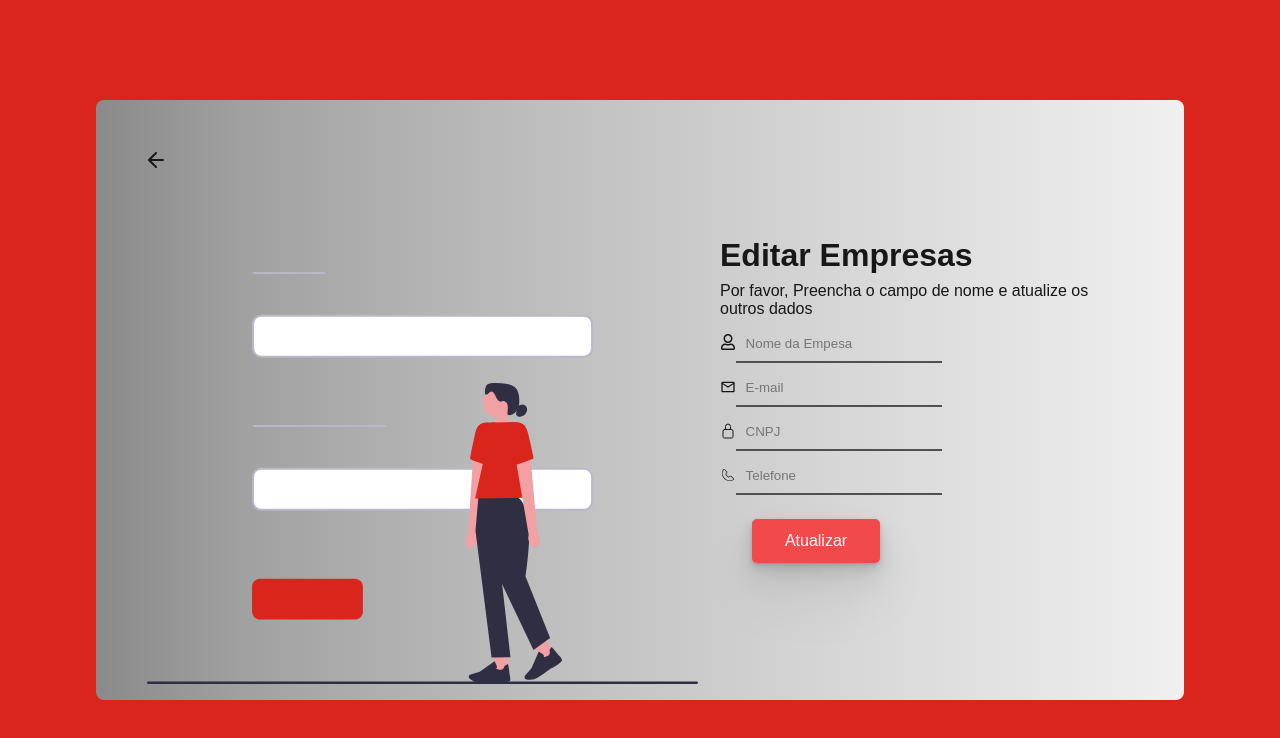
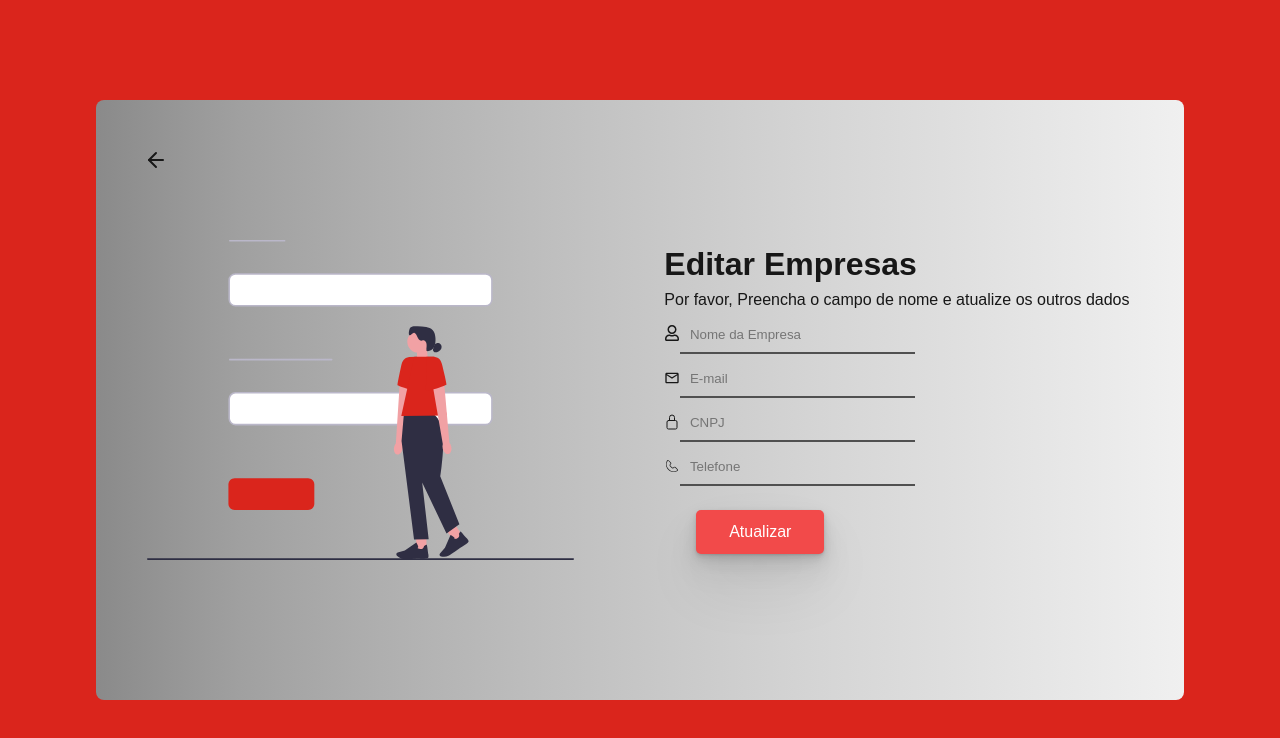
Before and after one commit to pablo-boop/CommandBlock-Front, a Next.js app: page /EditarEmpresas in a window 1280 px wide. Shown: the top 738 px of the page. Built offline with nearby package versions, Linux system fonts and the light colour scheme.

Commit message:
sincronização

```diff
--- a/app/EditarEmpresas/editarempresas.module.css
+++ b/app/EditarEmpresas/editarempresas.module.css
@@ -29,12 +29,13 @@
 }
 
 .imagem {
-    height: 20vw;
-    width: 50%;
+    height: 25vw;
+    width: 20%;
+    display: flex;
 }
 
 .forms {
-    margin-left: 5rem;
+    margin-left: 20rem;
     display: flex;
     flex-direction: column;
     gap: 1vh;
--- a/app/EditarEmpresas/page.jsx
+++ b/app/EditarEmpresas/page.jsx
@@ -3,13 +3,16 @@ import styles from "./editarempresas.module.css";
 import { FaRegUser } from "react-icons/fa";
 import { MdOutlineEmail } from "react-icons/md";
 import { IoLockClosedOutline } from "react-icons/io5";
-import {FiArrowLeft } from "react-icons/fi";
+import { FiArrowLeft } from "react-icons/fi";
 import { CiPhone } from "react-icons/ci";
 
-import { useState } from "react";
 import { message, Space } from 'antd';
 
-const editarempresas = () => {
+import { useState } from "react";
+import axios from "axios";
+
+const EditarEmpresas = () => {
+
 
     const [response, setResponse] = useState("");
 
@@ -26,6 +29,7 @@ const editarempresas = () => {
         setCnpj("");
         setPhone("");
     }
+
 
     const success = (msg) => {
         messageApi.open({
@@ -48,7 +52,7 @@ const editarempresas = () => {
         } else {
             try {
                 const response = await fetch(`https://49ab-201-63-78-210.ngrok-free.app/users`, {
-                    method: 'POST',
+                    method: 'PUT',
                     headers: new Headers({
                         'Content-Type': 'application/json',
                         "ngrok-skip-browser-warning": "69420",
@@ -58,7 +62,6 @@ const editarempresas = () => {
                         email: email,
                         cnpj: cnpj,
                         phone: phone,
-                        type: "Aluno"
                     })
                 });
 
@@ -77,32 +80,24 @@ const editarempresas = () => {
                 }
 
                 const responseData = await response.json();
-                clearInputs()
+                clearInputs();
                 success(responseData.message);
-
-                // Redireciona para a página de Login
-                setTimeout(() => {
-                    window.location.href = '/Login';
-                }, 2000);
 
             } catch (err) {
                 console.error(err);
-                error(err.message); // Exibe apenas a mensagem de erro
+                error(err.message);
             }
         }
     };
-
-
 
     return (
         <>
             <div className={styles.cadastro}>
             {contextHolder}
                 <div className={styles.card}>
-
                     <div className={styles.imagem}>
                         <FiArrowLeft className={styles.arrow} />
-                    <img src={'/cadastro.svg'}></img>
+                        <img src={'/cadastro.svg'} alt="Editar Empresas" />
                     </div>
 
                     <div className={styles.forms}>
@@ -115,9 +110,10 @@ const editarempresas = () => {
                                 value={name}
                                 onChange={e => setName(e.target.value)}
                                 type="text"
-                    placeholder="Nome da Empesa"
+                                placeholder="Nome da Empresa"
                                 required
-                    className={styles.inputs} />
+                                className={styles.inputs}
+                            />
                         </div>
 
                         <div className={styles.campos}>
@@ -128,7 +124,8 @@ const editarempresas = () => {
                                 type="email"
                                 placeholder="E-mail"
                                 required
-                    className={styles.inputs} />
+                                className={styles.inputs}
+                            />
                         </div>
 
                         <div className={styles.campos}>
@@ -136,10 +133,11 @@ const editarempresas = () => {
                             <input
                                 value={cnpj}
                                 onChange={e => setCnpj(e.target.value)}
-                    type="password"
+                                type="text"
                                 placeholder="CNPJ"
                                 required
-                    className={styles.inputs} />
+                                className={styles.inputs}
+                            />
                         </div>
 
                         <div className={styles.campos}>
@@ -147,20 +145,24 @@ const editarempresas = () => {
                             <input
                                 value={phone}
                                 onChange={e => setPhone(e.target.value)}
-                    type="number"
+                                type="text"
                                 placeholder="Telefone"
                                 required
-                    className={styles.inputs} />
+                                className={styles.inputs}
+                            />
                         </div>
 
-                    <button className={styles.button} onClick={handleSubmit}>Atualizar</button>
-
-                </div>
+                        <Space>
+                            <button className={styles.button} onClick={handleSubmit}>
+                                Atualizar
+                            </button>
+                        </Space>
 
                     </div>
                 </div>
+            </div>
         </>
-    )
+    );
 }
 
-export default editarempresas;
+export default EditarEmpresas;
```
Lines whose indentation alone changed are shown as unchanged.
